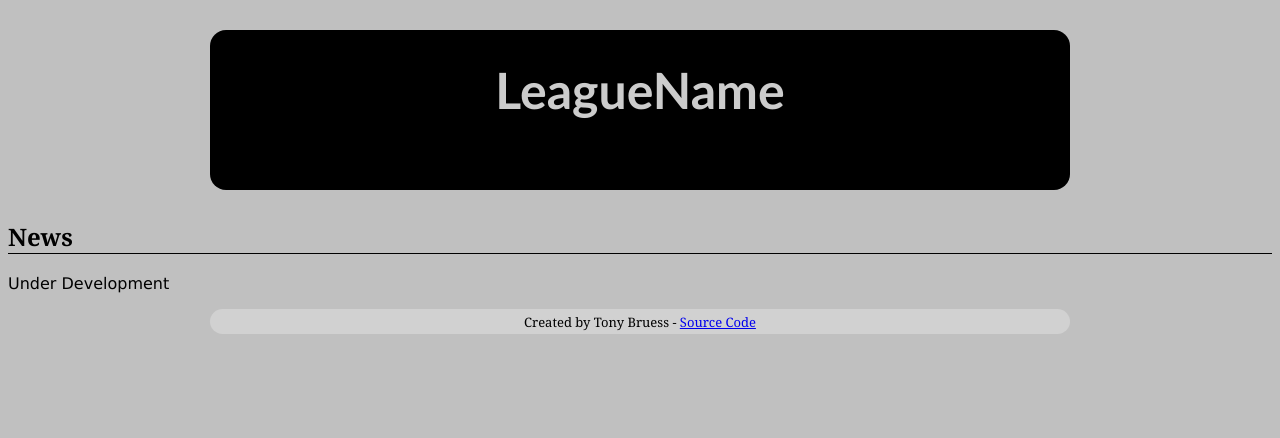
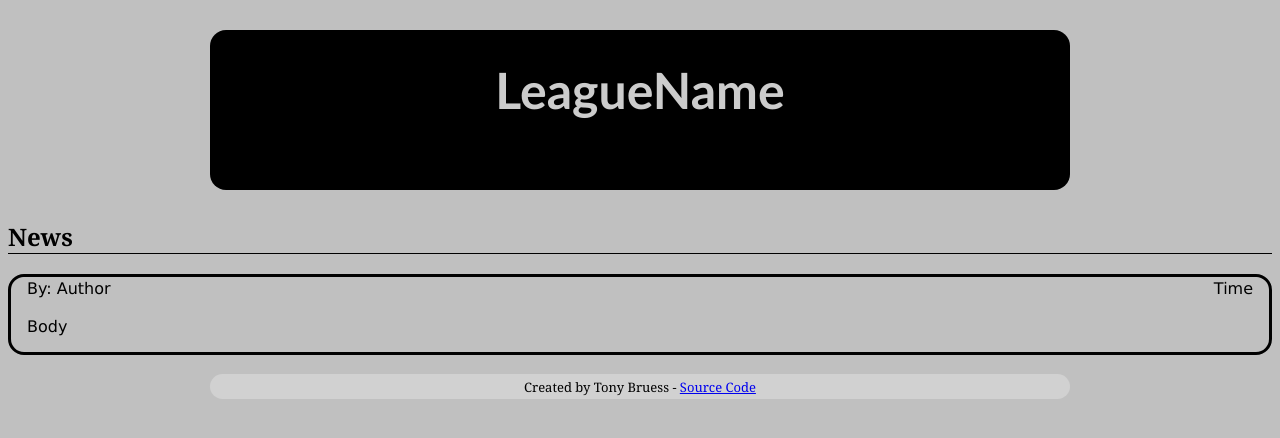
Before and after one commit to tonybruess/leagueconnect, a PHP site: template pages/news.php in a window 1280 px wide. Shown: the top 438 px of the page. Run offline with PHP 8.4, Linux system fonts and the light colour scheme; the template is opened without the code that fills it, so the values that code supplies are empty; a stand-in replaces the project's code that opens the database connection; some libraries are stand-ins or nearby versions.

Commit message:
Basic layout for upcoming pages

```diff
--- a/global/style.css
+++ b/global/style.css
@@ -132,11 +132,46 @@ h2 {
 }
 
 table tr.rowEven {
- background-color: #E0E0E0;
+	background-color: #E0E0E0;
 }
+
 table tr.rowOdd {
- background-color: #D1D1D1;
+	background-color: #D1D1D1;
 }
+
+#item {
+	border: 0.2em solid black;
+	-webkit-border-radius: 1em;
+	-moz-border-radius: 1em;
+	border-radius: 1em;
+}
+
+#item #header {
+	background: silver;
+	-webkit-border-radius: 1em 1em 0em 0em;
+	-moz-border-radius: 1em 1em 0em 0em;
+	border-radius: 1em 1em 0em 0em;
+	overflow: auto;
+	padding-top: .1em;
+	padding-bottom: 0.2em;
+	padding-right: 1em;
+}
+
+#item #time {
+	text-align: right;
+	float: right;
+}
+
+#item #author {
+	text-align: left;
+	float: left;
+	margin-left: 1em;
+}
+
+#item #data {
+	margin: 1em;
+}
+
 fieldset{
 	border: #999999 solid 1px;
 	-moz-border-radius: 3px;
--- a/pages/news.php
+++ b/pages/news.php
@@ -1,2 +1,9 @@
 		<h2>News</h2>
-		<p>Under Development</p>
+		<div id="item">
+			<div id="header">
+				<div id="author">By: Author</div>
+				<div id="time">Time</div>
+			</div>
+			<div id="data">Body</div>
+		</div>
+		<br>
```
